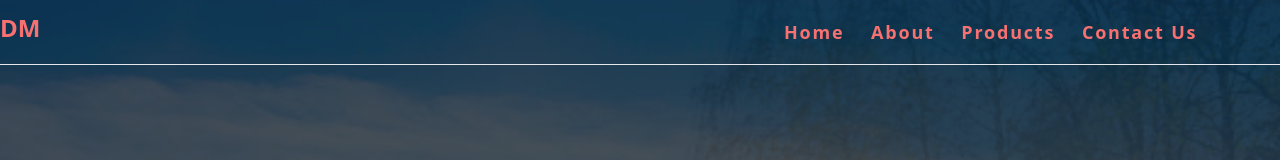
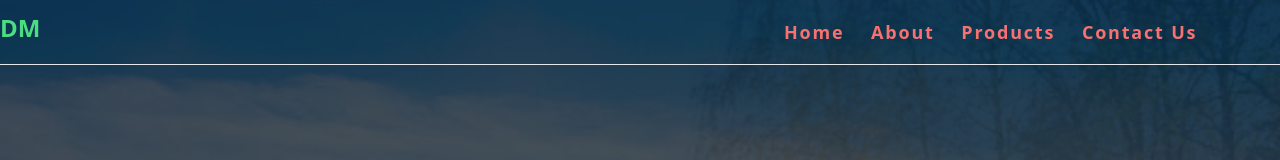
Before and after one commit to itsDipaks/Deshmukh-Manufacturingweb, a React (Vite) app in the folder Deshmukh-Manufacturing/: page / in a window 1280 px wide. Shown: the top 160 px of the page. Built offline with nearby package versions, Linux system fonts and the light colour scheme; a web font is replaced by a local one.

Commit message:
Deploy app

```diff
--- a/Deshmukh-Manufacturing/src/Components/TestNavbar.jsx
+++ b/Deshmukh-Manufacturing/src/Components/TestNavbar.jsx
@@ -21,7 +21,7 @@ const TestNavbar = () => {
         <nav className= {nvbsrscroll?"self-center w-full border-b max-w-full text-red-400 font-semibold fixed bg-transparent top-0 z-10 "
         :"self-center w-full transition-colors duration-200 ease-in-out	 max-w-full  bg-neutral-100 text-black font-semibold  fixed  top-0 z-10"}>
           <div className="flex md:flex-row flex-col py-2 justify-between items-center md:items-start">
-            <h1 className=" py-1 text-2xl font-sans font-bold">DM</h1>
+            <h1 className=" py-1 text-2xl font-sans text-green-400 font-bold">DM</h1>
             <ul className="py-1 flex justify-between my-1  items-center text-2xl w-2/5 xs:w-full xs:text-sm xs:px-4 md:text-[18px] md:px-2">
               <li className="underline-offset-4 tracking-widest  relative  rounded-lg px-2 md:px-2" >
                 <Link to="/">
```
